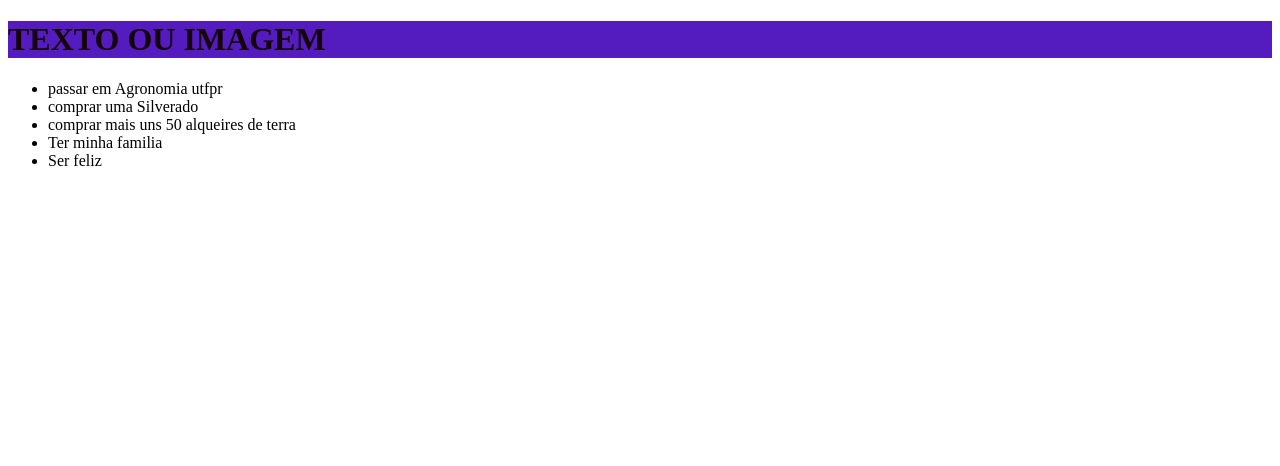
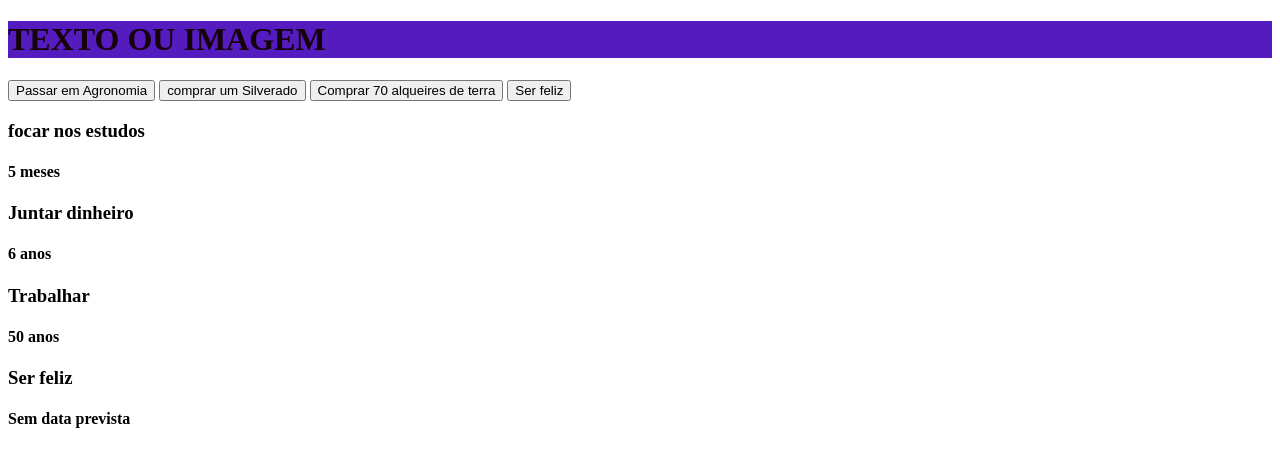
Before and after one commit to Larissa0987/matematica2, a plain HTML site: page index.html in a window 1280 px wide. Drawn offline with Linux system fonts and the light colour scheme.

Commit message:
Add files via upload

```diff
--- a/index.html
+++ b/index.html
@@ -9,12 +9,33 @@
         <header>
      <h1>TEXTO OU IMAGEM</h1>
 </header>
-<ul>
-     <li>passar em Agronomia utfpr</li>
-     <li>comprar uma Silverado</li>
-     <li>comprar mais uns 50 alqueires de terra</li>
-    <li>Ter minha familia</li>
-    <li> Ser feliz</li>
-</ul>
+<boby>
+
+    <button class="botao ativo">Passar em Agronomia</button>
+    <button class="botao">comprar um Silverado</button>
+    <button class="botao">Comprar 70 alqueires de terra</button>
+    <button class="botao">Ser feliz</button>
+</div>
+<div class="abas-textos">
+    <div class="aba-conteudo ativo">
+        <h3 class="aba-conteudo-titulo-principal">focar nos estudos</h3>
+        <h4 class="aba-conteudo-titulo-secundario">5 meses</h4>
+    </div>
+    <div class="aba-conteudo">
+        <h3 class="aba-conteudo-titulo-principal">Juntar dinheiro </h3>
+        <h4 class="aba-conteudo-titulo-secundario">6 anos</h4>
+    </div>
+    <div class="aba-conteudo">
+        <h3 class="aba-conteudo-titulo-principal">Trabalhar </h3>
+        <h4 class="aba-conteudo-titulo-secundario">50 anos</h4>
+    </div>
+    <div class="aba-conteudo">
+        <h3 class="aba-conteudo-titulo-principal">Ser feliz</h3>
+        <h4 class="aba-conteudo-titulo-secundario">Sem data prevista</h4>
+    </div>
+</div>
+</div>
+</section>
+<script src="main.js"></script>
 </body>
 </html>
```
